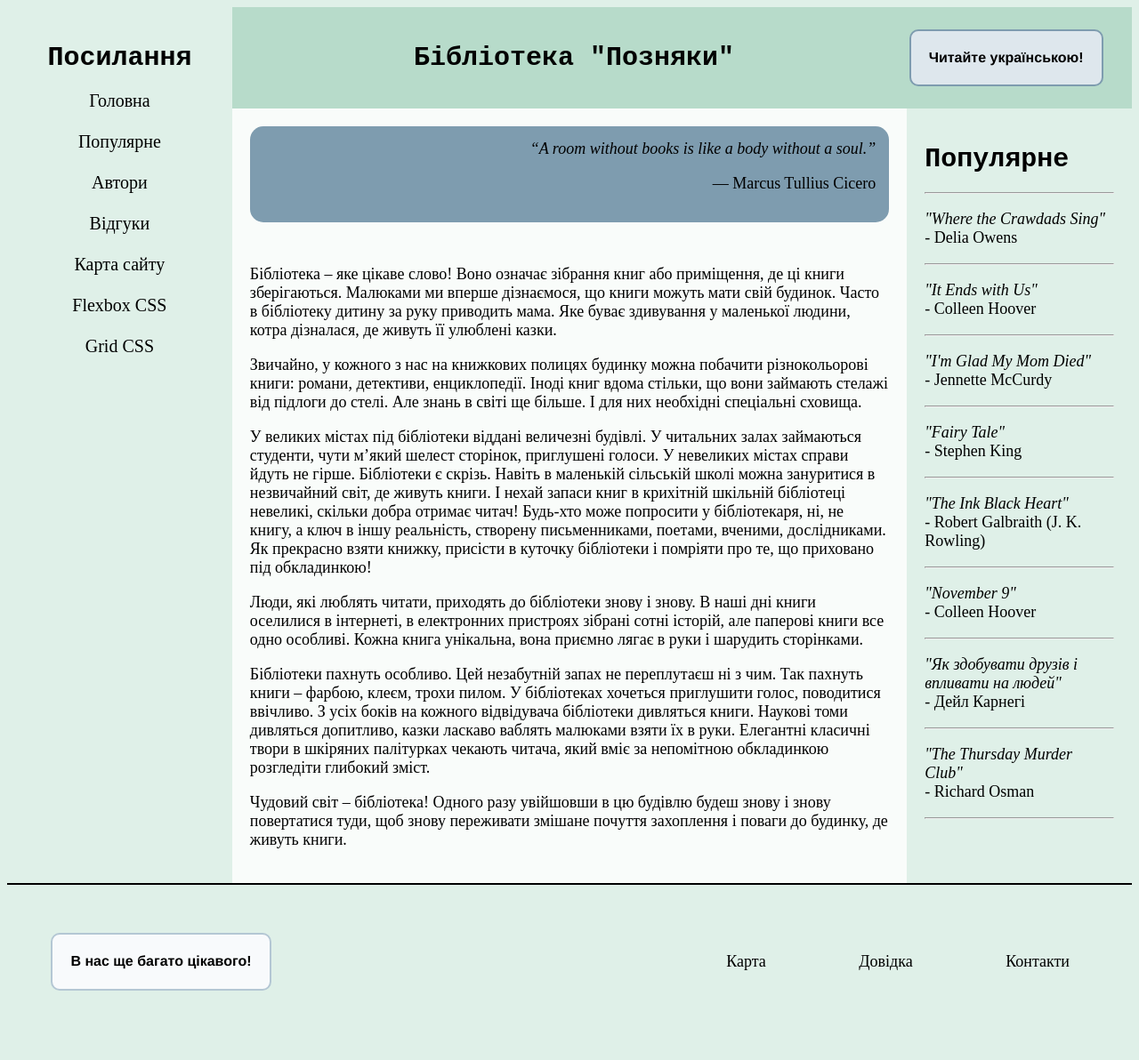
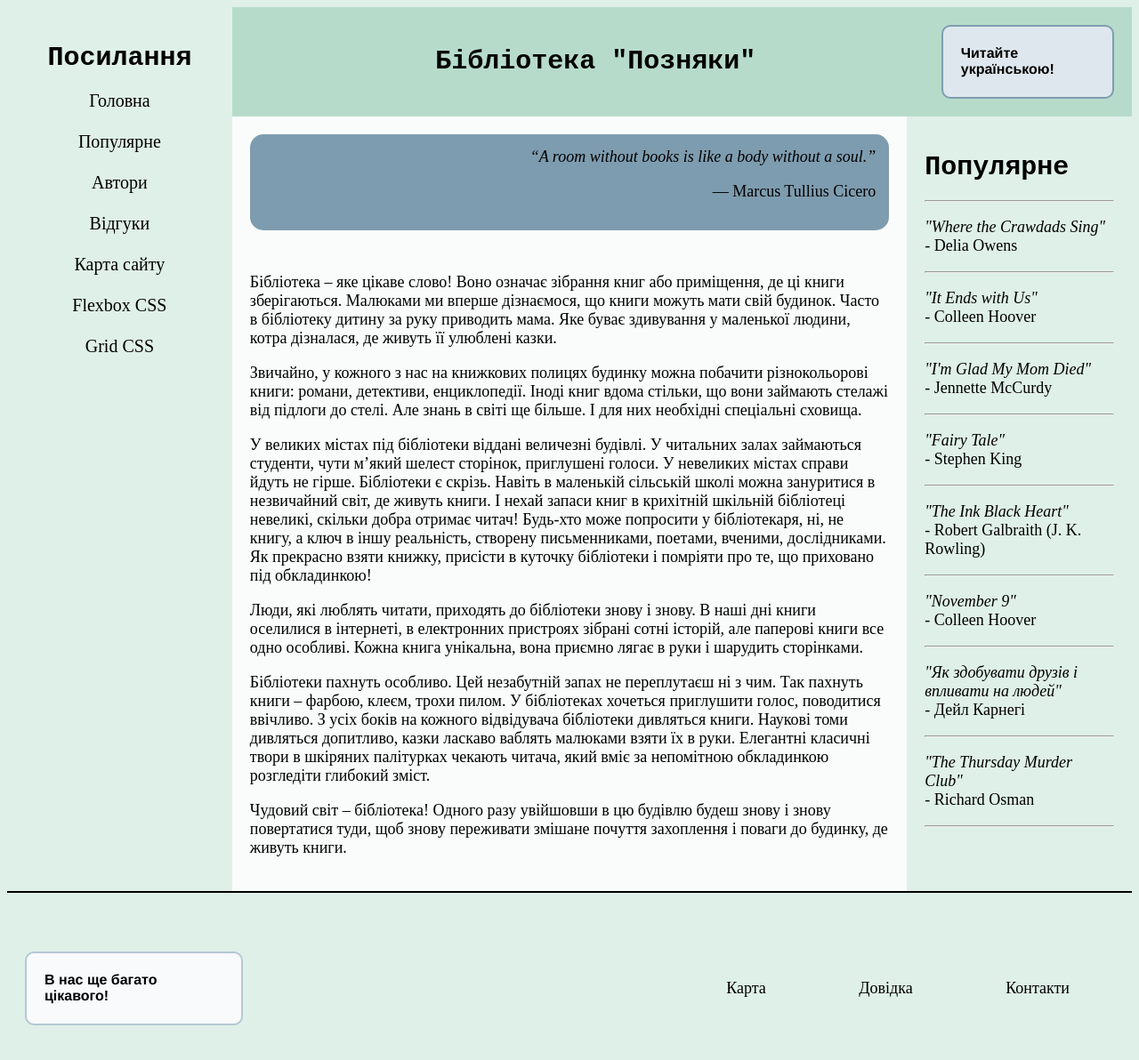
Before and after one commit to nastyashev/web_labs, a plain HTML site: page lab2/grid.html in a window 1280 px wide. Shown: the whole page at 89% size. Drawn offline with Linux system fonts and the light colour scheme.

Commit message:
fix grid

```diff
--- a/lab2/resourses/css/grid.css
+++ b/lab2/resourses/css/grid.css
@@ -9,7 +9,7 @@ body {
 .wrapper {
     display: grid;
     grid-template-columns: 1fr 3fr 1fr;
-    grid-template-rows: 0.5fr 5fr 1fr;
+    grid-template-rows: 0.5fr 4fr 1fr;
 }
 
 .section_1 {
@@ -26,11 +26,11 @@ body {
     grid-column: 2 / span 2;
     grid-row: 1;
     display: grid;
-    grid-template-columns: repeat(4, 1fr);
+    grid-template-columns: repeat(5, 1fr);
 }
 
 .sec_2_text {
-    grid-column: 1 / span 3;
+    grid-column: 1 / span 4;
     margin: auto auto auto auto;
 }
 
@@ -70,11 +70,11 @@ body {
     grid-column: 1 / span 3;
     grid-row: 3;
     display: grid;
-    grid-template-columns: repeat(4, 1fr);
+    grid-template-columns: repeat(5, 1fr);
 }
 
 .sec_6_text {
-    grid-column: 2 / span 3;
+    grid-column: 2 / span 4;
     margin: auto 0px auto auto;
     text-align: right;
 }
@@ -89,8 +89,8 @@ body {
     border: 2px solid rgb(126, 156, 175);
     border-radius: 10px;
     padding: 0px 20px 0px 20px;
-    grid-column: 4;
-    margin: auto auto auto auto;
+    grid-column: 5;
+    margin: auto 0px auto auto;
 }
 
 .mark_y {
@@ -99,7 +99,7 @@ body {
     border-radius: 10px;
     padding: 0px 20px 0px 20px;
     grid-column: 1;
-    margin: auto auto auto auto;
+    margin: auto auto auto 0px;
 }
 
 
```
